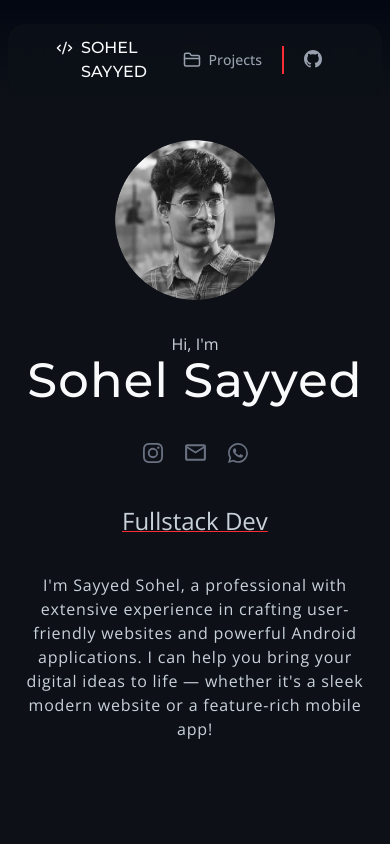
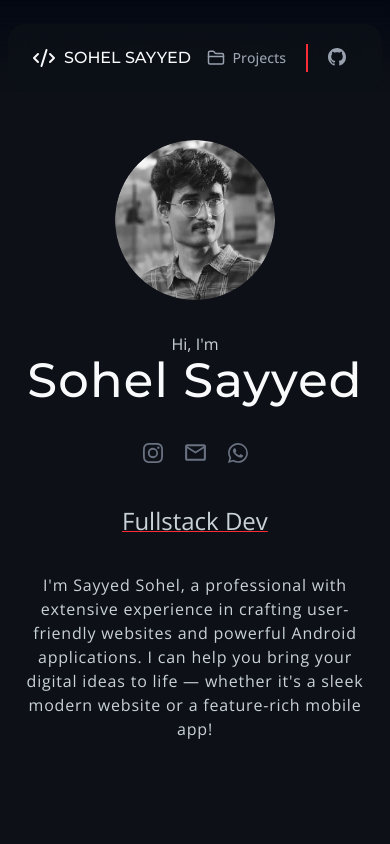
Before and after one commit to sohez/sohez.github.io, a Next.js app: page / in a window 390 px wide. Shown: the top 844 px of the page. Built offline with nearby package versions, Linux system fonts and the light colour scheme.

Commit message:
chore: style fix mobile.

```diff
--- a/src/app/components/Header.tsx
+++ b/src/app/components/Header.tsx
@@ -25,10 +25,10 @@ const NavBar = () => {
     }
   };
   return (
-    <div className="mx-2 md:mx-0 border-[0.2] flex-1 grow border-gray-700 max-w-4xl text-gray-400 backdrop-blur-3xl bg-[#0D1117]/75 mt-6 p-3 px-12 rounded-2xl flex justify-between items-center">
+    <div className="mx-2 md:mx-0 border-[0.2] flex-1 grow border-gray-700 max-w-4xl text-gray-400 backdrop-blur-3xl bg-[#0D1117]/75 mt-6 p-4 px-6 md:px-12 rounded-2xl flex justify-between items-center">
       <Link
         href="/"
-        className="font-medium font-display text-gray-50 flex gap-2"
+        className="font-medium font-display text-gray-50 flex gap-2 justify-center items-center"
       >
         <Code2Icon />
         SOHEL SAYYED
```
